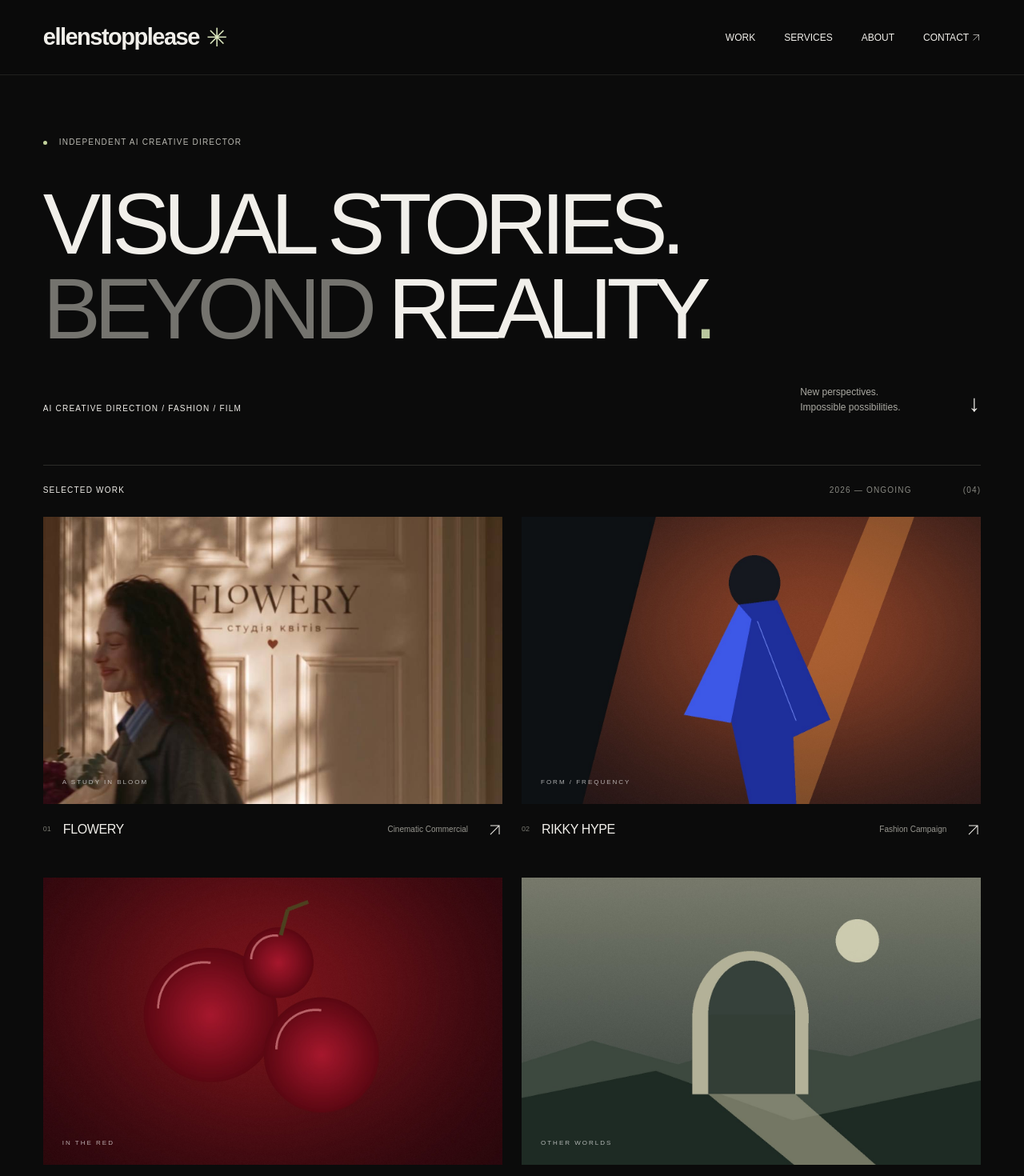
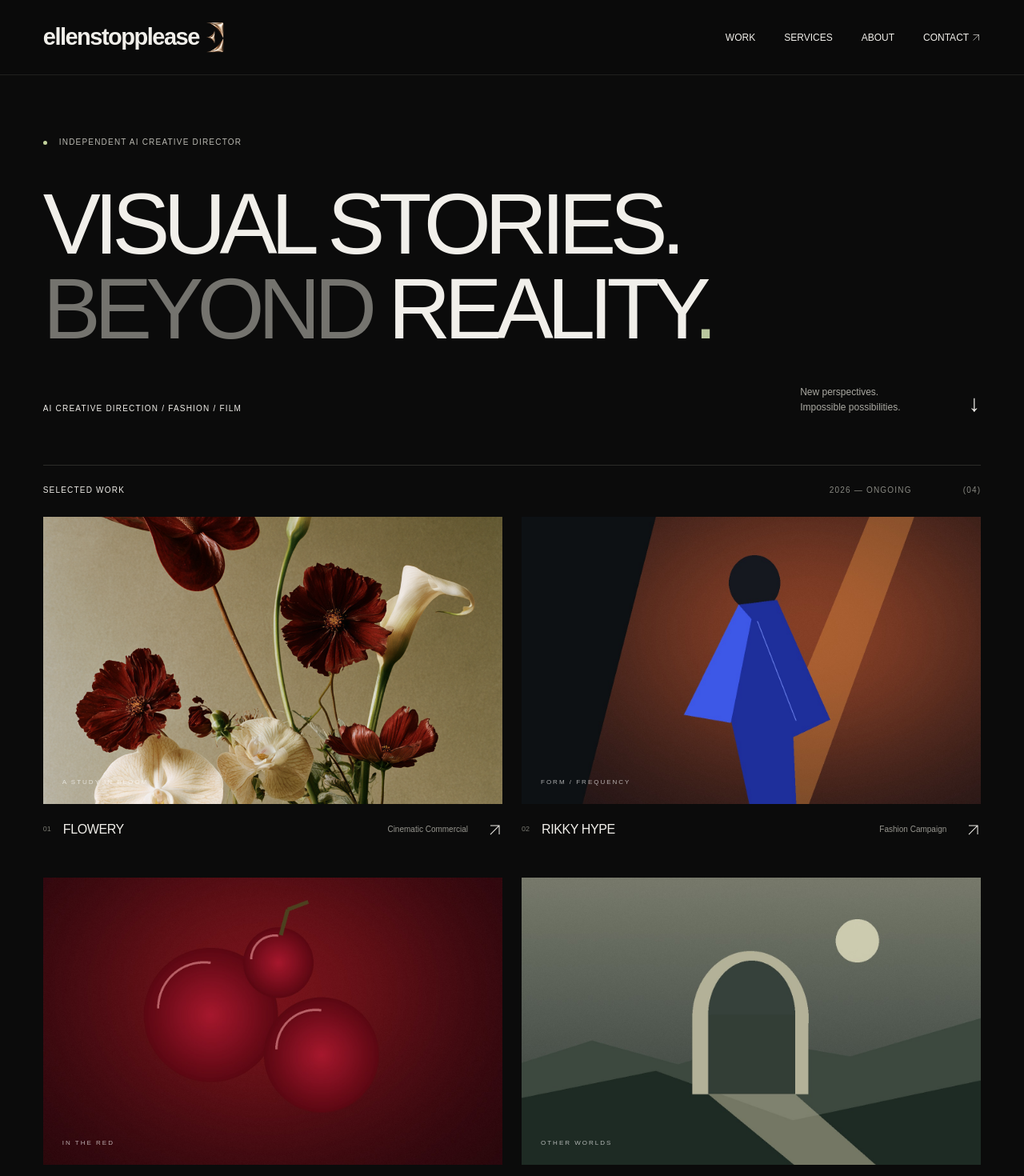
Before and after one commit to turbinaelena887-design/ellenstopplease-portfolio, a Next.js app: page / in a window 1280 px wide. Shown: the top 1470 px of the page at 80% size. Built offline with nearby package versions, Linux system fonts and the light colour scheme; no server answers.

Commit message:
Replace header star with gold logo and update FLOWERY cover

```diff
--- a/app/globals.css
+++ b/app/globals.css
@@ -29,3 +29,10 @@
 @media(max-width:1000px){.service-row{grid-template-columns:35px minmax(0,1fr) minmax(0,1fr);gap:24px}.about-copy{margin-left:25%}.about-mission{margin-left:25%}.services-cta{gap:35px}}
 @media(max-width:700px){.header .wordmark{font-size:clamp(14px,4.2vw,24px);letter-spacing:-.8px;gap:5px}.wordmark-star{font-size:22px}.header nav{gap:clamp(8px,2.6vw,19px);font-size:clamp(9px,2.6vw,11px)}.services{margin:0 6%;padding:48px 0 55px}.services h2{font-size:38px;margin-bottom:35px}.service-row{grid-template-columns:28px minmax(0,1fr);gap:16px;padding:28px 0}.service-row h3{font-size:24px}.service-row p{grid-column:2;font-size:13px}.services-cta{grid-template-columns:1fr;gap:24px;padding-top:45px}.services-cta h3{font-size:34px}.about-copy{margin-left:0;grid-template-columns:1fr;max-width:540px}.about-mission{margin:36px 0 0}.about-mission p{font-size:29px}}
 @media(prefers-reduced-motion:reduce){.service-list>li:hover h3{transform:none}}
+
+/* Frame the supplied transparent logo without its surrounding empty space. */
+.wordmark-logo{position:relative;display:block;width:22px;height:38px;flex-shrink:0;overflow:hidden}
+.wordmark-logo img{position:absolute;width:48px;height:auto;max-width:none;left:-17px;top:-10px}
+@media(max-width:700px){.wordmark-logo{width:14px;height:24px}.wordmark-logo img{width:30.4px;left:-10.8px;top:-6.3px}}
+@media(max-width:700px){.header nav a{white-space:nowrap}}
+@media(max-width:360px){.header nav{gap:6px;font-size:8.5px}}
--- a/app/layout.tsx
+++ b/app/layout.tsx
@@ -6,7 +6,7 @@ export const metadata: Metadata = {
   metadataBase: new URL(siteUrl),
   title: { default: 'ellenstopplease — AI Creative Direction', template: '%s — ellenstopplease' },
   description: 'Visual stories beyond reality. An independent creative portfolio exploring AI filmmaking, fashion, and visual storytelling.',
-  openGraph: { title: 'ellenstopplease — Visual stories. Beyond reality.', description: 'AI creative direction / fashion / film', type: 'website', images: ['/media/flowery.jpg'] },
+  openGraph: { title: 'ellenstopplease — Visual stories. Beyond reality.', description: 'AI creative direction / fashion / film', type: 'website', images: ['/media/Elena_Contemporary_luxury_floral_campaign_photography._Striki_0334a640-4a4c-4535-929c-0e137052855b_1.png'] },
 };
 export default function Layout({ children }: { children: React.ReactNode }) {
   return <html lang="en"><body><a className="skip-link" href="#main">Skip to content</a><Header />{children}<Footer /></body></html>;
--- a/components/navigation.tsx
+++ b/components/navigation.tsx
@@ -1,7 +1,8 @@
 import { Arrow } from '@/components/arrow';
 import Link from 'next/link';
+import Image from 'next/image';
 export function Header() {
-  return <header className="header"><Link href="/" aria-label="ellenstopplease portfolio home" className="wordmark">ellenstopplease<span className="wordmark-star">✳</span></Link><nav aria-label="Main navigation"><Link href="/#work">Work</Link><Link href="/#services">Services</Link><Link href="/#about">About</Link><Link href="/#contact">Contact <span aria-hidden><Arrow /></span></Link></nav></header>;
+  return <header className="header"><Link href="/" aria-label="ellenstopplease portfolio home" className="wordmark">ellenstopplease<span className="wordmark-logo" aria-hidden="true"><Image src="/media/brand-logo.png" alt="" width={1145} height={1374} sizes="48px" priority /></span></Link><nav aria-label="Main navigation"><Link href="/#work">Work</Link><Link href="/#services">Services</Link><Link href="/#about">About</Link><Link href="/#contact">Contact <span aria-hidden><Arrow /></span></Link></nav></header>;
 }
 export function Footer() {
   return <footer><span>© {new Date().getFullYear()} ellenstopplease</span><span>IMAGINED. DIRECTED. CREATED.</span><Link href="/#main">BACK TO TOP ↑</Link></footer>;
--- a/data/projects.ts
+++ b/data/projects.ts
@@ -5,7 +5,7 @@ export type Project = {
 };
 // Demonstration concepts only. Replace these descriptions and local media with your work.
 export const projects: Project[] = [
-  { slug: 'flowery', title: 'FLOWERY', category: 'Cinematic Commercial', year: '2026', description: 'FLOWERY — cinematic commercial.', cover: '/media/photo_2026-10-10_14-46-14.jpg', coverPosition: 'center 25%', previewVideo: '/media/flowery-preview.mp4', fullVideo: '/media/flowery-film.mp4', isPlaceholder: false, gallery: [] },
+  { slug: 'flowery', title: 'FLOWERY', category: 'Cinematic Commercial', year: '2026', description: 'FLOWERY — cinematic commercial.', cover: '/media/Elena_Contemporary_luxury_floral_campaign_photography._Striki_0334a640-4a4c-4535-929c-0e137052855b_1.png', coverPosition: 'center 40%', previewVideo: '/media/flowery-preview.mp4', fullVideo: '/media/flowery-film.mp4', isPlaceholder: false, gallery: [] },
   { slug: 'rikky-hype', title: 'RIKKY HYPE', category: 'Fashion Campaign', year: '2026', description: 'An exploration of silhouette, movement, and electric color. This demonstration artwork is a placeholder for your fashion campaign.', cover: '/media/rikky-hype.jpg', previewVideo: '/media/rikky-hype.mp4', fullVideo: '/media/rikky-hype.mp4', gallery: [] },
   { slug: 'vishni', title: 'VISHNI', category: 'Fashion Film', year: '2026', description: 'An imagined editorial in deep red. Texture and sculptural forms set the rhythm. Replace this placeholder with your project narrative.', cover: '/media/vishni.jpg', previewVideo: '/media/vishni.mp4', fullVideo: '/media/vishni.mp4', gallery: [] },
   { slug: 'surreal-visions', title: 'SURREAL VISIONS', category: 'Experimental AI Film', year: '2026', description: 'An otherworldly landscape at the edge of recognition. This local demonstration concept is a space for your experimental film.', cover: '/media/surreal-visions.jpg', previewVideo: '/media/surreal-visions.mp4', fullVideo: '/media/surreal-visions.mp4', gallery: [] },
```
Also changed, not shown: public/media/brand-logo.png (added).
